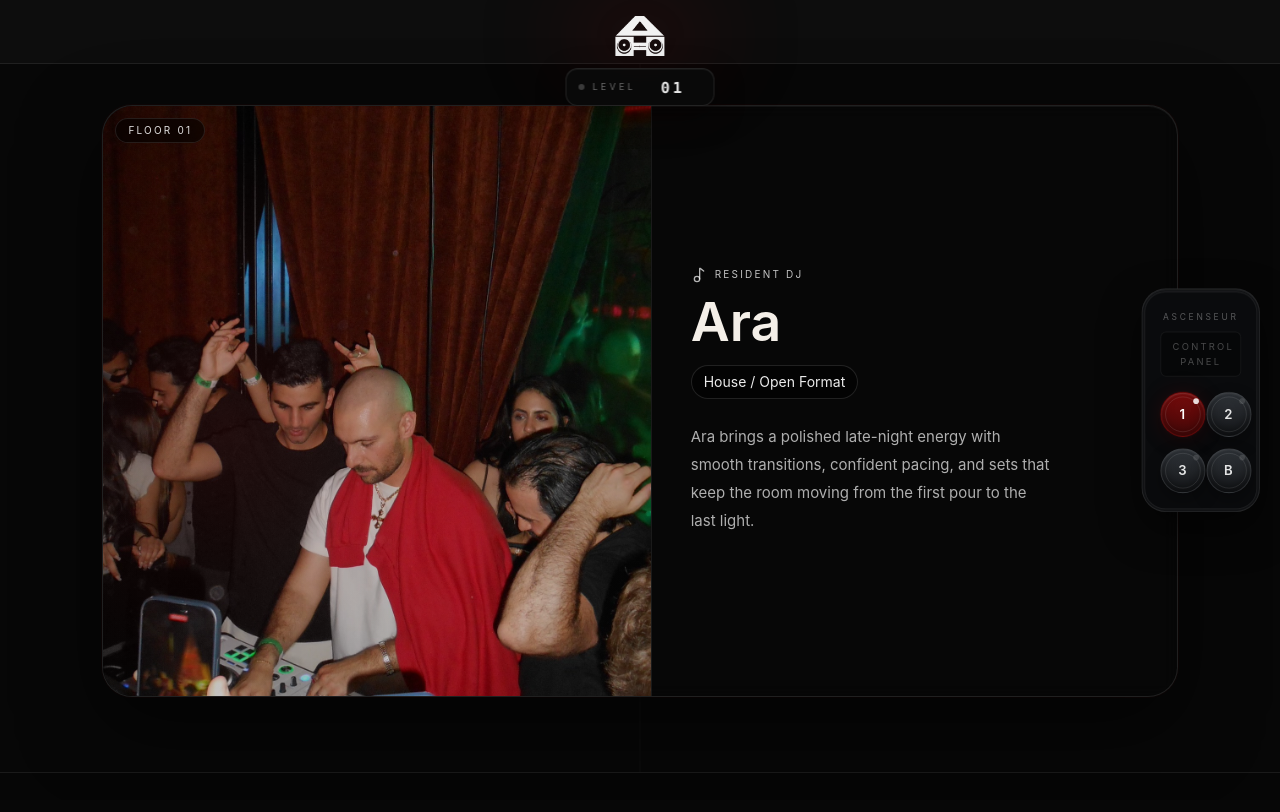
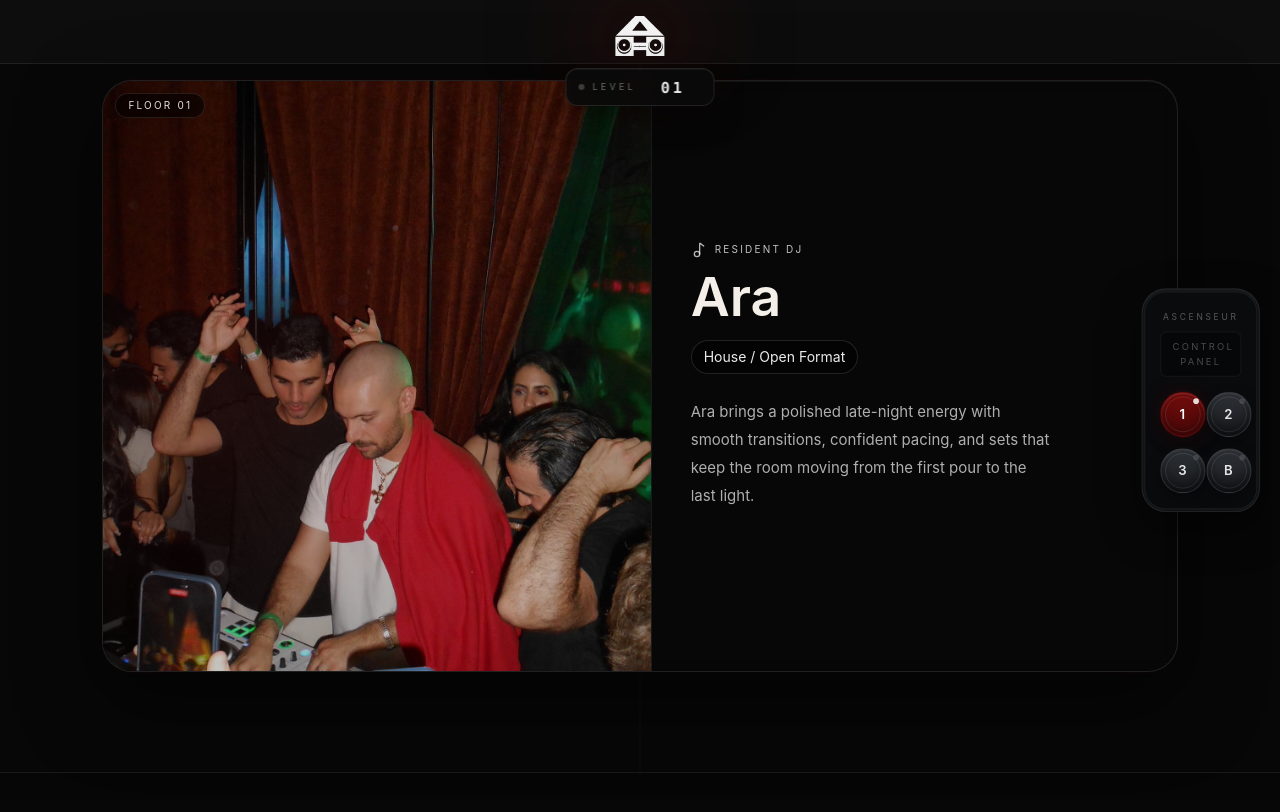
Before and after one commit to galiwartoukian-collab/ascenseurhouse, a React (Vite) app: page / in a window 1280 px wide. Shown: the top 812 px of the page. Built offline with nearby package versions, Linux system fonts and the light colour scheme; the HTML template or start-up script is replaced by a standard one.

Commit message:
Fix profile cabin and favicon 404

```diff
--- a/index.html
+++ b/index.html
@@ -2,8 +2,7 @@
 <html lang="en">
   <head>
     <meta charset="UTF-8" />
-    <link rel="icon" type="image/svg+xml" href="/favicon.svg" />
-    <meta name="viewport" content="width=device-width, initial-scale=1.0" />
+<!-- delete this line completely -->    <meta name="viewport" content="width=device-width, initial-scale=1.0" />
     <title>ascenseur-house</title>
   </head>
   <body>
--- a/src/App.tsx
+++ b/src/App.tsx
@@ -402,8 +402,7 @@ function ProfileInsideCabin({ profile, visible }: { profile: Profile; visible: b
       animate={{ opacity: visible ? 1 : 0, scale: visible ? 1 : 0.992, y: visible ? 0 : 10 }}
       exit={{ opacity: 0, scale: 0.985, y: -12 }}
       transition={{ duration: 0.58, ease: [0.22, 1, 0.36, 1] }}
-      className="absolute inset-0 z-10 flex justify-center"
-      style={{ paddingTop: '25px' }}
+      className="absolute inset-0 z-10 flex items-start justify-center"
     >
       <div
         className="relative h-[74vh] w-[min(84vw,1120px)] overflow-visible rounded-[30px] border shadow-2xl backdrop-blur-sm md:grid md:grid-cols-[1.02fr_0.98fr]"
```
